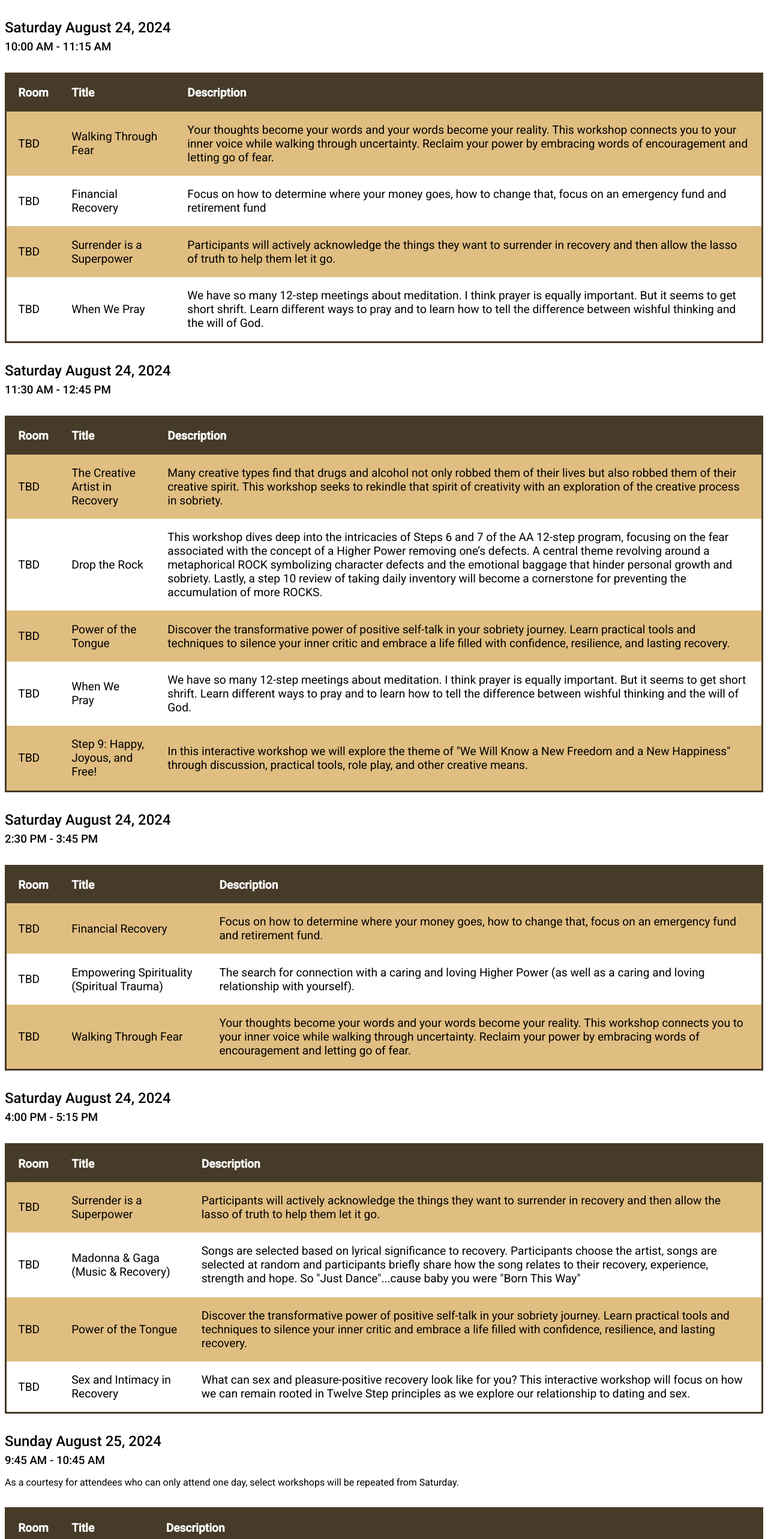
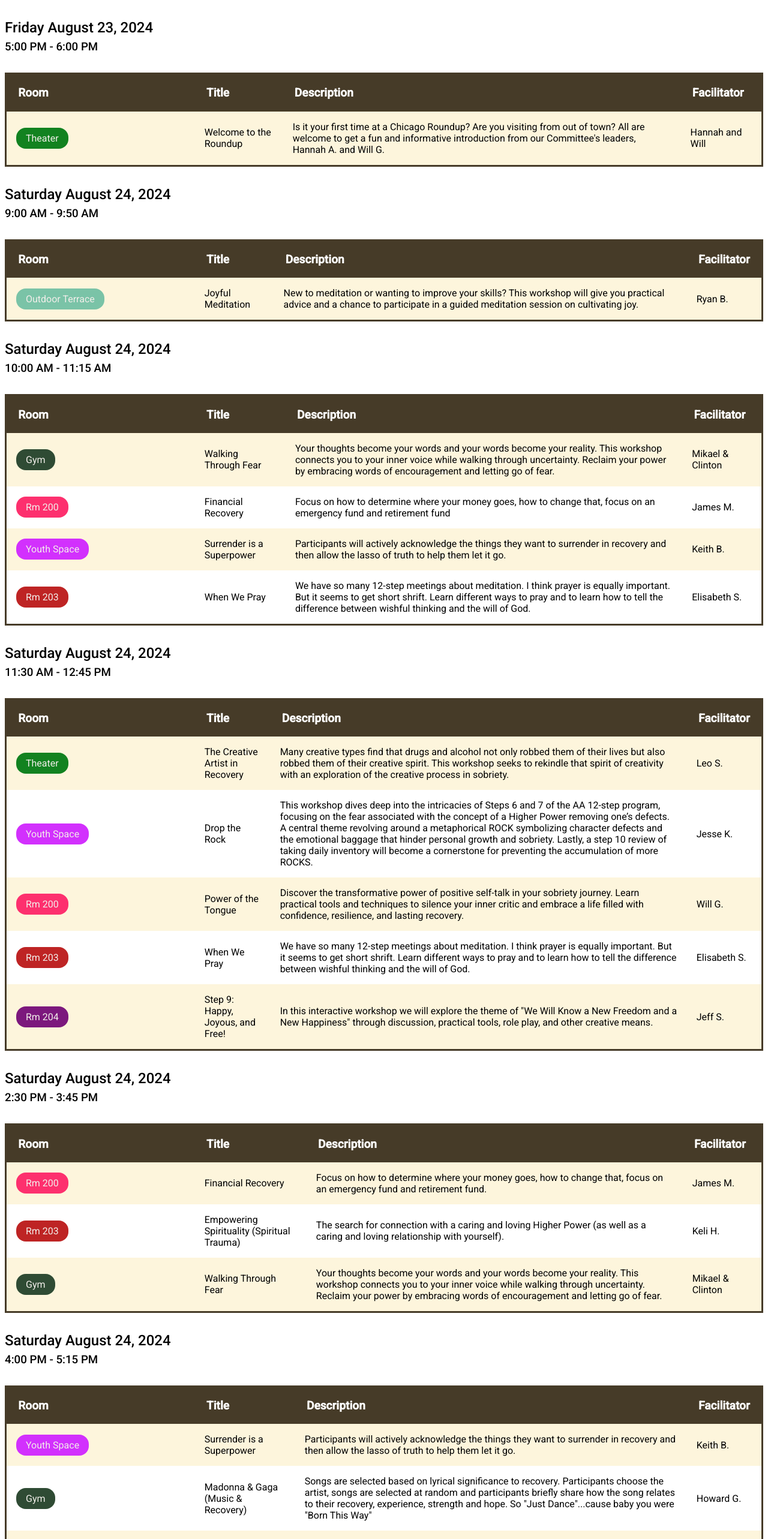
Before and after one commit to chicagoroundup/cosmicbowlinggraph, a SvelteKit app: page /talks in a window 1280 px wide. Shown: the top 2566 px of the page at 60% size. Built offline with nearby package versions, Linux system fonts and the light colour scheme.

Commit message:
Update to include meditations

```diff
--- a/src/routes/talks/+page.svelte
+++ b/src/routes/talks/+page.svelte
@@ -1,3 +1,59 @@
+<section>
+	<header>
+		<h2>Friday August 23, 2024</h2>
+		<h3>5:00 PM - 6:00 PM</h3>
+	</header>
+	<table>
+		<thead>
+			<tr>
+				<th class="colRoom" scope="col">Room</th>
+				<th scope="col">Title</th>
+				<th scope="col">Description</th>
+				<th scope="col">Facilitator</th>
+			</tr>
+		</thead>
+		<tbody>
+			<tr>
+				<td data-title="Room"><span class="pill theater">Theater</span></td>
+				<td data-title="Title">Welcome to the Roundup</td>
+				<td data-title="Description"
+					>Is it your first time at a Chicago Roundup? Are you visiting from out of town? All are
+					welcome to get a fun and informative introduction from our Committee's leaders, Hannah A.
+					and Will G.</td
+				>
+				<td data-title="Facilitator">Hannah and Will</td>
+			</tr>
+		</tbody>
+	</table>
+</section>
+<section>
+	<header>
+		<h2>Saturday August 24, 2024</h2>
+		<h3>9:00 AM - 9:50 AM</h3>
+	</header>
+	<table>
+		<thead>
+			<tr>
+				<th class="colRoom" scope="col">Room</th>
+				<th scope="col">Title</th>
+				<th scope="col">Description</th>
+				<th scope="col">Facilitator</th>
+			</tr>
+		</thead>
+		<tbody>
+			<tr>
+				<td data-title="Room"><span class="pill terrace">Outdoor Terrace</span></td>
+				<td data-title="Title">Joyful Meditation</td>
+				<td data-title="Description"
+					>New to meditation or wanting to improve your skills? This workshop will give you
+					practical advice and a chance to participate in a guided meditation session on cultivating
+					joy.</td
+				>
+				<td data-title="Facilitator">Ryan B.</td>
+			</tr>
+		</tbody>
+	</table>
+</section>
 <section>
 	<header>
 		<h2>Saturday August 24, 2024</h2>
@@ -6,45 +62,50 @@
 	<table>
 		<thead>
 			<tr>
-				<th scope="col">Room</th>
+				<th class="colRoom" scope="col">Room</th>
 				<th scope="col">Title</th>
 				<th scope="col">Description</th>
+				<th scope="col">Facilitator</th>
 			</tr>
 		</thead>
 		<tbody>
 			<tr>
-				<td>TBD</td>
-				<td>Walking Through Fear</td>
-				<td
+				<td data-title="Room"><span class="pill gym">Gym</span></td>
+				<td data-title="Title">Walking Through Fear</td>
+				<td data-title="Description"
 					>Your thoughts become your words and your words become your reality. This workshop
 					connects you to your inner voice while walking through uncertainty. Reclaim your power by
 					embracing words of encouragement and letting go of fear.</td
 				>
+				<td data-title="Facilitator">Mikael &amp; Clinton</td>
 			</tr>
 			<tr>
-				<td>TBD</td>
-				<td>Financial Recovery</td>
-				<td
+				<td data-title="Room"><span class="pill rm200">Rm 200</span></td>
+				<td data-title="Title">Financial Recovery</td>
+				<td data-title="Description"
 					>Focus on how to determine where your money goes, how to change that, focus on an
 					emergency fund and retirement fund</td
 				>
+				<td data-title="Facilitator">James M.</td>
 			</tr>
 			<tr>
-				<td>TBD</td>
-				<td>Surrender is a Superpower</td>
-				<td
+				<td data-title="Room"><span class="pill youth">Youth Space</span></td>
+				<td data-title="Title">Surrender is a Superpower</td>
+				<td data-title="Description"
 					>Participants will actively acknowledge the things they want to surrender in recovery and
 					then allow the lasso of truth to help them let it go.
 				</td>
+				<td data-title="Facilitator">Keith B.</td>
 			</tr>
 			<tr>
-				<td>TBD</td>
-				<td>When We Pray</td>
-				<td
+				<td data-title="Room"><span class="pill rm203">Rm 203</span></td>
+				<td data-title="Title">When We Pray</td>
+				<td data-title="Description"
 					>We have so many 12-step meetings about meditation. I think prayer is equally important.
 					But it seems to get short shrift. Learn different ways to pray and to learn how to tell
 					the difference between wishful thinking and the will of God.</td
 				>
+				<td data-title="Facilitator">Elisabeth S.</td>
 			</tr>
 		</tbody>
 	</table>
@@ -57,25 +118,27 @@
 	<table>
 		<thead>
 			<tr>
-				<th scope="col">Room</th>
+				<th class="colRoom" scope="col">Room</th>
 				<th scope="col">Title</th>
 				<th scope="col">Description</th>
+				<th scope="col">Facilitator</th>
 			</tr>
 		</thead>
 		<tbody>
 			<tr>
-				<td>TBD</td>
-				<td>The Creative Artist in Recovery</td>
-				<td
+				<td data-title="Room"><span class="pill theater">Theater</span></td>
+				<td data-title="Title">The Creative Artist in Recovery</td>
+				<td data-title="Description"
 					>Many creative types find that drugs and alcohol not only robbed them of their lives but
 					also robbed them of their creative spirit. This workshop seeks to rekindle that spirit of
 					creativity with an exploration of the creative process in sobriety.</td
 				>
+				<td data-title="Facilitator">Leo S.</td>
 			</tr>
 			<tr>
-				<td>TBD</td>
-				<td>Drop the Rock</td>
-				<td
+				<td data-title="Room"><span class="pill youth">Youth Space</span></td>
+				<td data-title="Title">Drop the Rock</td>
+				<td data-title="Description"
 					>This workshop dives deep into the intricacies of Steps 6 and 7 of the AA 12-step program,
 					focusing on the fear associated with the concept of a Higher Power removing one’s defects.
 					A central theme revolving around a metaphorical ROCK symbolizing character defects and the
@@ -83,32 +146,36 @@
 					taking daily inventory will become a cornerstone for preventing the accumulation of more
 					ROCKS.</td
 				>
+				<td data-title="Facilitator">Jesse K.</td>
 			</tr>
 			<tr>
-				<td>TBD</td>
-				<td>Power of the Tongue</td>
-				<td
+				<td data-title="Room"><span class="pill rm200">Rm 200</span></td>
+				<td data-title="Title">Power of the Tongue</td>
+				<td data-title="Description"
 					>Discover the transformative power of positive self-talk in your sobriety journey. Learn
 					practical tools and techniques to silence your inner critic and embrace a life filled with
 					confidence, resilience, and lasting recovery.
 				</td>
+				<td data-title="Facilitator">Will G.</td>
 			</tr>
 			<tr>
-				<td>TBD</td>
-				<td>When We Pray</td>
-				<td
+				<td data-title="Room"><span class="pill rm203">Rm 203</span></td>
+				<td data-title="Title">When We Pray</td>
+				<td data-title="Description"
 					>We have so many 12-step meetings about meditation. I think prayer is equally important.
 					But it seems to get short shrift. Learn different ways to pray and to learn how to tell
 					the difference between wishful thinking and the will of God.
 				</td>
+				<td data-title="Facilitator">Elisabeth S.</td>
 			</tr>
 			<tr>
-				<td>TBD</td>
-				<td>Step 9: Happy, Joyous, and Free!</td>
-				<td
+				<td data-title="Room"><span class="pill rm204">Rm 204</span></td>
+				<td data-title="Title">Step 9: Happy, Joyous, and Free!</td>
+				<td data-title="Description"
 					>In this interactive workshop we will explore the theme of "We Will Know a New Freedom and
 					a New Happiness" through discussion, practical tools, role play, and other creative means.
 				</td>
+				<td data-title="Facilitator">Jeff S.</td>
 			</tr>
 		</tbody>
 	</table>
@@ -121,36 +188,40 @@
 	<table>
 		<thead>
 			<tr>
-				<th scope="col">Room</th>
+				<th class="colRoom" scope="col">Room</th>
 				<th scope="col">Title</th>
 				<th scope="col">Description</th>
+				<th scope="col">Facilitator</th>
 			</tr>
 		</thead>
 		<tbody>
 			<tr>
-				<td>TBD</td>
-				<td>Financial Recovery</td>
+				<td data-title="Room"><span class="pill rm200">Rm 200</span></td>
+				<td data-title="Title">Financial Recovery</td>
 				<td
 					>Focus on how to determine where your money goes, how to change that, focus on an
 					emergency fund and retirement fund.</td
 				>
+				<td data-title="Facilitator">James M.</td>
 			</tr>
 			<tr>
-				<td>TBD</td>
-				<td>Empowering Spirituality (Spiritual Trauma) </td>
-				<td
+				<td data-title="Room"><span class="pill rm203">Rm 203</span></td>
+				<td data-title="Title">Empowering Spirituality (Spiritual Trauma) </td>
+				<td data-title="Description"
 					>The search for connection with a caring and loving Higher Power (as well as a caring and
 					loving relationship with yourself).</td
 				>
+				<td data-title="Facilitator">Keli H.</td>
 			</tr>
 			<tr>
-				<td>TBD</td>
-				<td>Walking Through Fear</td>
-				<td
+				<td data-title="Room"><span class="pill gym">Gym</span></td>
+				<td data-title="Title">Walking Through Fear</td>
+				<td data-title="Description"
 					>Your thoughts become your words and your words become your reality. This workshop
 					connects you to your inner voice while walking through uncertainty. Reclaim your power by
 					embracing words of encouragement and letting go of fear.</td
 				>
+				<td data-title="Facilitator">Mikael &amp; Clinton</td>
 			</tr>
 		</tbody>
 	</table>
@@ -163,47 +234,80 @@
 	<table>
 		<thead>
 			<tr>
-				<th scope="col">Room</th>
+				<th class="colRoom" scope="col">Room</th>
 				<th scope="col">Title</th>
 				<th scope="col">Description</th>
+				<th scope="col">Facilitator</th>
 			</tr>
 		</thead>
 		<tbody>
 			<tr>
-				<td>TBD</td>
-				<td>Surrender is a Superpower</td>
-				<td
+				<td data-title="Room"><span class="pill youth">Youth Space</span></td>
+				<td data-title="Title">Surrender is a Superpower</td>
+				<td data-title="Description"
 					>Participants will actively acknowledge the things they want to surrender in recovery and
 					then allow the lasso of truth to help them let it go.</td
 				>
+				<td data-title="Facilitator">Keith B.</td>
 			</tr>
 			<tr>
-				<td>TBD</td>
-				<td>Madonna & Gaga (Music & Recovery)</td>
-				<td
+				<td data-title="Room"><span class="pill gym">Gym</span></td>
+				<td data-title="Title">Madonna & Gaga (Music & Recovery)</td>
+				<td data-title="Description"
 					>Songs are selected based on lyrical significance to recovery. Participants choose the
 					artist, songs are selected at random and participants briefly share how the song relates
 					to their recovery, experience, strength and hope. So "Just Dance"...cause baby you were
 					"Born This Way"</td
 				>
+				<td data-title="Facilitator">Howard G.</td>
 			</tr>
 			<tr>
-				<td>TBD</td>
-				<td>Power of the Tongue</td>
-				<td
+				<td data-title="Room"><span class="pill rm200">Rm 200</span></td>
+				<td data-title="Title">Power of the Tongue</td>
+				<td data-title="Description"
 					>Discover the transformative power of positive self-talk in your sobriety journey. Learn
 					practical tools and techniques to silence your inner critic and embrace a life filled with
 					confidence, resilience, and lasting recovery.</td
 				>
+				<td data-title="Facilitator">Will G.</td>
 			</tr>
 			<tr>
-				<td>TBD</td>
-				<td>Sex and Intimacy in Recovery</td>
-				<td
+				<td data-title="Room"><span class="pill theater">Theater</span></td>
+				<td data-title="Title">Sex and Intimacy in Recovery</td>
+				<td data-title="Description"
 					>What can sex and pleasure-positive recovery look like for you? This interactive workshop
 					will focus on how we can remain rooted in Twelve Step principles as we explore our
 					relationship to dating and sex.</td
 				>
+				<td data-title="Facilitator">Ross M.</td>
+			</tr>
+		</tbody>
+	</table>
+</section>
+<section>
+	<header>
+		<h2>Sunday August 25, 2024</h2>
+		<h3>9:00 AM - 9:35 AM</h3>
+	</header>
+	<table>
+		<thead>
+			<tr>
+				<th class="colRoom" scope="col">Room</th>
+				<th scope="col">Title</th>
+				<th scope="col">Description</th>
+				<th scope="col">Facilitator</th>
+			</tr>
+		</thead>
+		<tbody>
+			<tr>
+				<td data-title="Room"><span class="pill terrace">Outdoor Terrace</span></td>
+				<td data-title="Title">Equanimity Meditation</td>
+				<td data-title="Description"
+					>New to meditation or wanting to improve your skills? This workshop will give you
+					practical advice and a chance to participate in a guided meditation session on
+					equanimity,the cultivation of a balanced state of mind.</td
+				>
+				<td data-title="Facilitator">Ryan B.</td>
 			</tr>
 		</tbody>
 	</table>
@@ -220,16 +324,17 @@
 	<table>
 		<thead>
 			<tr>
-				<th scope="col">Room</th>
+				<th class="colRoom" scope="col">Room</th>
 				<th scope="col">Title</th>
 				<th scope="col">Description</th>
+				<th scope="col">Facilitator</th>
 			</tr>
 		</thead>
 		<tbody>
 			<tr>
-				<td>TBD</td>
-				<td>Drop the Rock</td>
-				<td
+				<td data-title="Room"><span class="pill youth">Youth Space</span></td>
+				<td data-title="Title">Drop the Rock</td>
+				<td data-title="Description"
 					>This workshop dives deep into the intricacies of Steps 6 and 7 of the AA 12-step program,
 					focusing on the fear associated with the concept of a Higher Power removing one’s defects.
 					A central theme revolving around a metaphorical ROCK symbolizing character defects and the
@@ -237,15 +342,17 @@
 					taking daily inventory will become a cornerstone for preventing the accumulation of more
 					ROCKS.
 				</td>
+				<td data-title="Facilitator">Jesse K.</td>
 			</tr>
 			<tr>
-				<td>TBD</td>
-				<td>The Creative Artist in Recovery</td>
-				<td
+				<td data-title="Room"><span class="pill theater">Theater</span></td>
+				<td data-title="Title">The Creative Artist in Recovery</td>
+				<td data-title="Description"
 					>Many creative types find that drugs and alcohol not only robbed them of their lives but
 					also robbed them of their creative spirit. This workshop seeks to rekindle that spirit of
 					creativity with an exploration of the creative process in sobriety.</td
 				>
+				<td data-title="Facilitator">Leo S.</td>
 			</tr>
 		</tbody>
 	</table>
@@ -274,6 +381,45 @@
 		font-family: 'Roboto', sans-serif;
 	}
 
+	.colRoom {
+		width: 25%;
+	}
+
+	.pill {
+		border-radius: 16px;
+		background-color: #6e6c6a;
+		color: #f2eeea;
+		padding: 8px 16px;
+	}
+
+	.theater {
+		background-color: #128220;
+	}
+
+	.gym {
+		background-color: #2f4b34;
+	}
+
+	.terrace {
+		background-color: #7ac3a7;
+	}
+
+	.rm200 {
+		background-color: #fd306e;
+	}
+
+	.rm203 {
+		background-color: #be2424;
+	}
+
+	.rm204 {
+		background-color: #7c187d;
+	}
+
+	.youth {
+		background-color: #d230fd;
+	}
+
 	table {
 		border: 3px solid #463b28;
 		border-collapse: collapse;
@@ -282,6 +428,7 @@
 		font-style: normal;
 		margin: 0;
 		padding: 0;
+		width: 100%;
 	}
 
 	table thead {
@@ -297,23 +444,89 @@
 		text-align: left;
 	}
 
-	table tbody td {
-		font-size: 1.2em;
+	td {
 		padding: 1em;
 	}
+
 	table tbody tr:nth-child(odd) {
-		background-color: #e0be81;
+		background-color: #fdf5dc;
 	}
 	@media only screen and (max-width: 600px) {
+		header {
+			margin: 3em 0 0.5em 0;
+		}
 		table {
 			border: none;
-		}
-		table tbody td {
-			font-size: 0.8em;
-			padding: 0.8em 0.2em;
 		}
 		table th {
 			padding: 0.2em;
 		}
+		/* Force table to not be like tables anymore */
+		table,
+		thead,
+		tbody,
+		th,
+		td,
+		tr {
+			display: block;
+		}
+
+		/* Hide table headers (but not display: none;, for accessibility) */
+		thead tr {
+			position: absolute;
+			top: -9999px;
+			left: -9999px;
+		}
+
+		table tbody tr:nth-child(odd) {
+			background-color: #f0f0f0;
+		}
+
+		table tbody tr:nth-child(even) {
+			background-color: #f0e4ef;
+		}
+
+		tr {
+			border-radius: 8px;
+			box-shadow: 0px 2px 5px 0px rgba(0, 0, 0, 0.14);
+			padding-bottom: 0.25em;
+			margin-bottom: 0.5em;
+		}
+
+		td {
+			/* Behave  like a "row" */
+			border: none;
+			position: relative;
+			color: #403d40;
+			/* padding-left: 35%; */
+			padding-top: 1em;
+			padding-left: 0.5em;
+			padding-right: 0.5em;
+			white-space: normal;
+			text-align: left;
+			margin-bottom: 1em;
+		}
+
+		td:before {
+			/* Now like a table header */
+			/* position: absolute; */
+			/* Top/left values mimic padding */
+			/* top: 1em; */
+			/* left: 6px; */
+			/* width: 30%; */
+			/* padding-right: 10px; */
+			display: block;
+			padding-bottom: 0.75em;
+			white-space: nowrap;
+			text-align: left;
+			font-weight: bold;
+		}
+
+		/*
+	Label the data
+	*/
+		td:before {
+			content: attr(data-title);
+		}
 	}
 </style>
```
